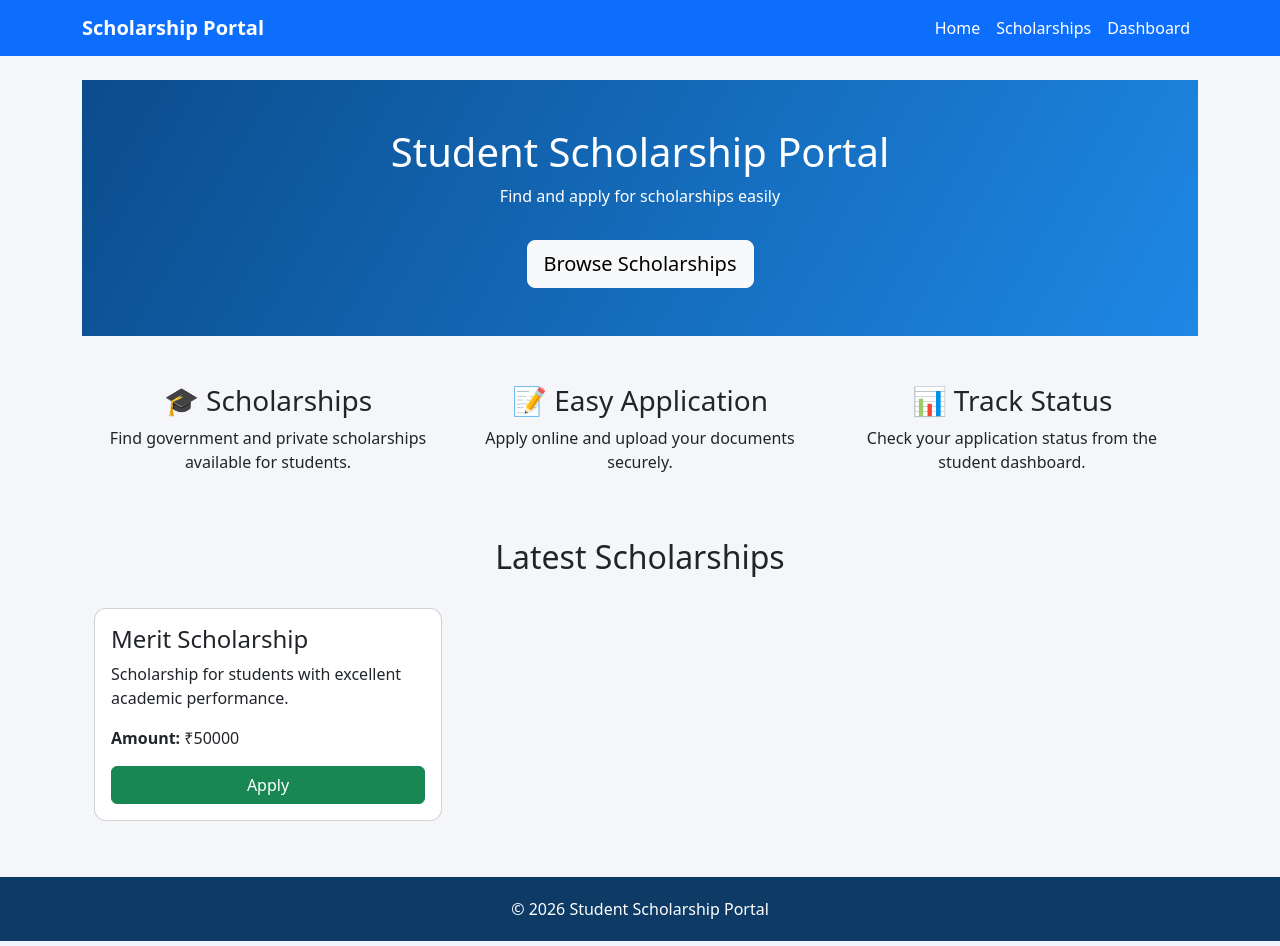
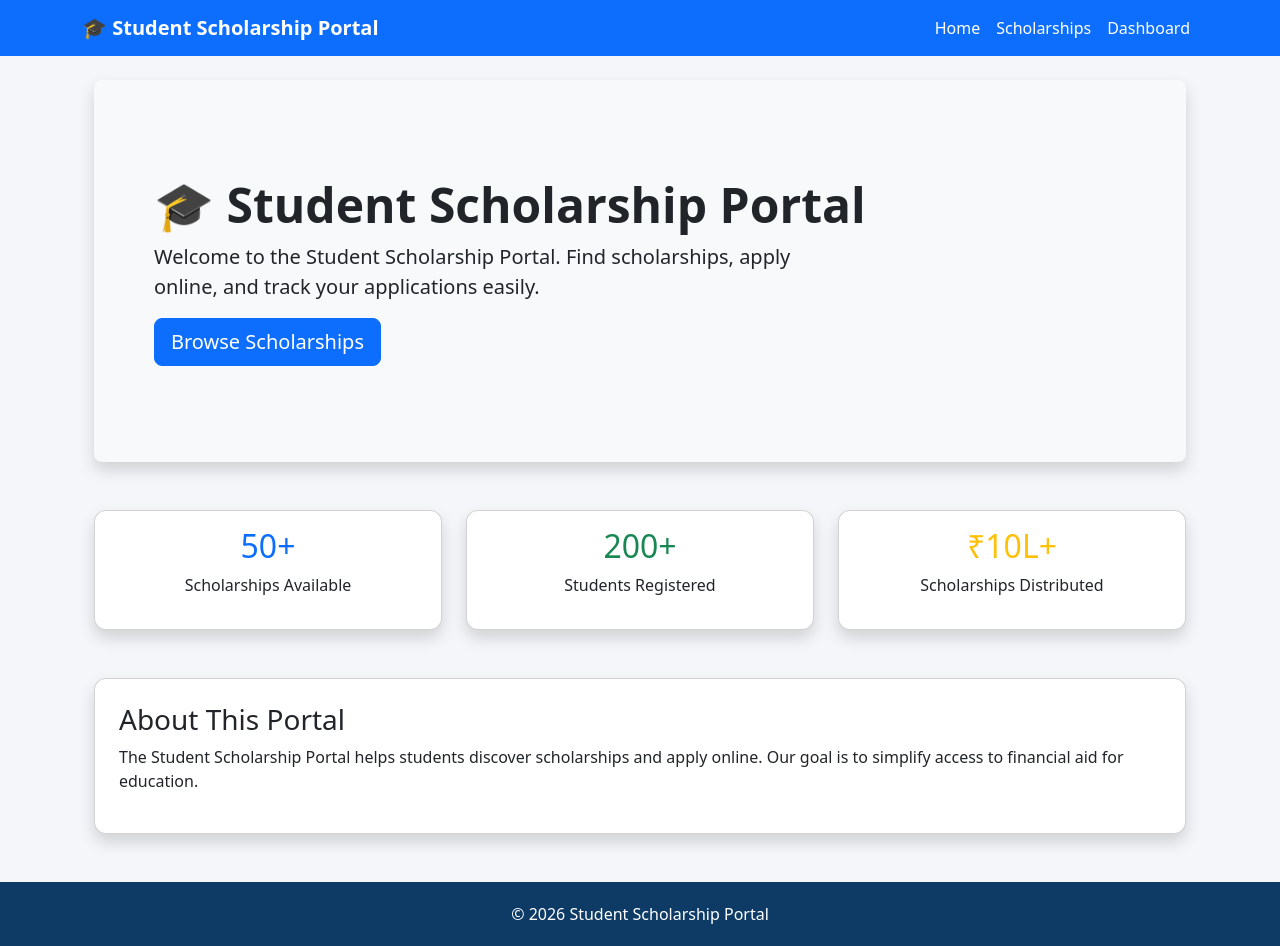
Before and after one commit to likhithar01/student_scholarship_portal, a Django app: page / in a window 1280 px wide. Run offline with Django 5.2, Linux system fonts and the light colour scheme; data comes from the database, SQL or seed files in the repository.

Commit message:
UI improvements

```diff
--- a/scholarships/templates/base.html
+++ b/scholarships/templates/base.html
@@ -44,7 +44,9 @@ margin-top:40px;
 
 <div class="container">
 
-<a class="navbar-brand text-white fw-bold" href="/">Scholarship Portal</a>
+<a class="navbar-brand text-white fw-bold" href="/">
+🎓 Student Scholarship Portal
+</a>
 
 <ul class="navbar-nav ms-auto">
 
--- a/scholarships/templates/home.html
+++ b/scholarships/templates/home.html
@@ -1,80 +1,110 @@
-{% extends 'base.html' %}
+{% extends "base.html" %}
 
 {% block content %}
 
-<div class="hero text-center p-5 text-white" style="background:linear-gradient(120deg,#0b4c8c,#1e88e5);">
-
-<h1>Student Scholarship Portal</h1>
-
-<p>Find and apply for scholarships easily</p>
-
-<a href="/scholarships/" class="btn btn-light btn-lg mt-3">Browse Scholarships</a>
-
-</div>
-
-
-<br><br>
-
 <div class="container">
 
-<div class="row text-center">
+<!-- HERO SECTION -->
 
-<div class="col-md-4">
+<div class="p-5 mb-5 bg-light rounded-3 shadow">
 
-<h3>🎓 Scholarships</h3>
+<div class="container-fluid py-5">
 
-<p>Find government and private scholarships available for students.</p>
+<h1 class="display-5 fw-bold">
+🎓 Student Scholarship Portal
+</h1>
 
-</div>
+<p class="col-md-8 fs-5">
 
-<div class="col-md-4">
+Welcome to the Student Scholarship Portal.
+Find scholarships, apply online, and track your applications easily.
 
-<h3>📝 Easy Application</h3>
+</p>
 
-<p>Apply online and upload your documents securely.</p>
+<a href="/scholarships/" class="btn btn-primary btn-lg">
 
-</div>
+Browse Scholarships
 
-<div class="col-md-4">
-
-<h3>📊 Track Status</h3>
-
-<p>Check your application status from the student dashboard.</p>
+</a>
 
 </div>
 
 </div>
 
-<br><br>
 
-<h2 class="text-center">Latest Scholarships</h2>
+<!-- STATISTICS SECTION -->
 
-<br>
-
-<div class="row">
-
-{% for s in scholarships %}
+<div class="row text-center mb-5">
 
 <div class="col-md-4">
 
-<div class="card p-3 mb-3">
+<div class="card shadow">
 
-<h4>{{ s.title }}</h4>
+<div class="card-body">
 
-<p>{{ s.description|truncatewords:15 }}</p>
+<h2 class="text-primary">50+</h2>
 
-<p><b>Amount:</b> ₹{{ s.amount }}</p>
-
-<a href="/scholarships/apply/{{ s.id }}" class="btn btn-success">Apply</a>
+<p>Scholarships Available</p>
 
 </div>
 
 </div>
 
-{% endfor %}
+</div>
+
+
+<div class="col-md-4">
+
+<div class="card shadow">
+
+<div class="card-body">
+
+<h2 class="text-success">200+</h2>
+
+<p>Students Registered</p>
 
 </div>
 
 </div>
 
+</div>
+
+
+<div class="col-md-4">
+
+<div class="card shadow">
+
+<div class="card-body">
+
+<h2 class="text-warning">₹10L+</h2>
+
+<p>Scholarships Distributed</p>
+
+</div>
+
+</div>
+
+</div>
+
+</div>
+
+
+<!-- ABOUT SECTION -->
+
+<div class="card shadow p-4 mb-5">
+
+<h3>About This Portal</h3>
+
+<p>
+
+The Student Scholarship Portal helps students discover scholarships and apply online.
+Our goal is to simplify access to financial aid for education.
+
+</p>
+
+</div>
+
+
+</div>
+
 {% endblock %}
```
Also changed, not shown: scholarships/templates/list.html (+37 -7 lines).
